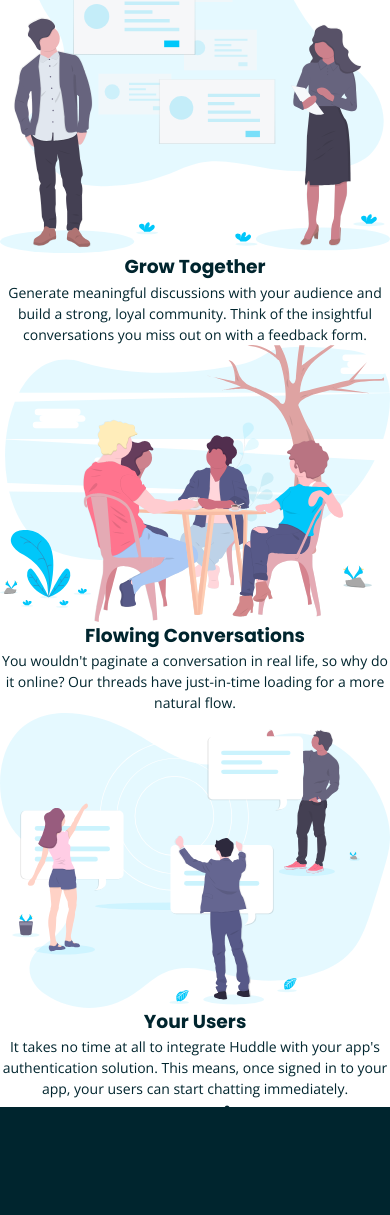
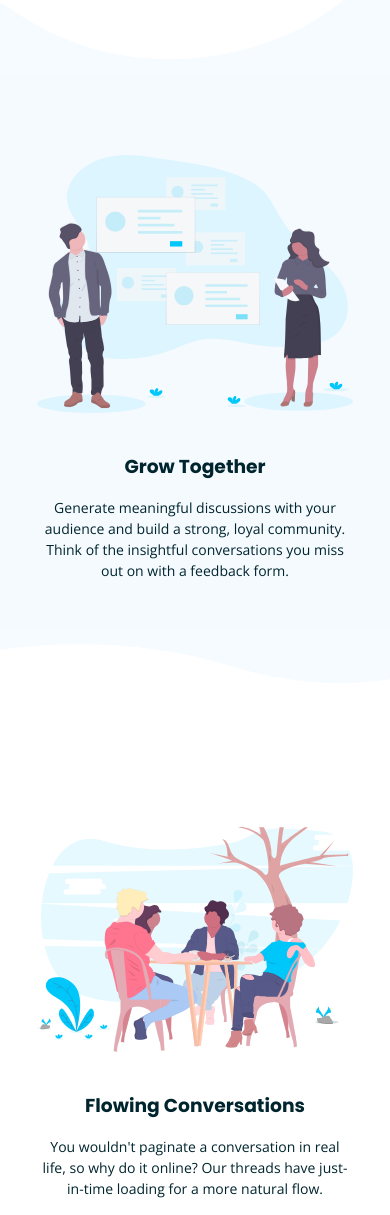
Before and after one commit to spaprocki/huddle-landing-page-curved-sections, a website: page index.html in a window 390 px wide. Shown: the part 1352-2567 px from the top of the page. Drawn offline with nearby package versions, Linux system fonts and the light colour scheme.

Commit message:
finished mobile stories section

```diff
--- a/index.html
+++ b/index.html
@@ -83,13 +83,13 @@
 
       <section class="stories">
         <ul class="stories__list">
-          <li class="story">
+          <li class="story story--blue-1">
             <img
               src="./images/illustration-grow-together.svg"
               alt=""
               class="story__img img img--story"
             />
-            <div class="textbox textbox--stories">
+            <div class="story__textbox textbox textbox--stories">
               <h3 class="heading heading-stories">Grow Together</h3>
               <p class="paragraph paragraph--stories">
                 Generate meaningful discussions with your audience and build a
@@ -98,13 +98,13 @@
               </p>
             </div>
           </li>
-          <li class="story">
+          <li class="story story--white">
             <img
               src="./images/illustration-flowing-conversation.svg"
               alt=""
               class="story__img img img--story"
             />
-            <div class="textbox textbox--stories">
+            <div class="story__textbox textbox textbox--stories">
               <h3 class="heading heading-stories">Flowing Conversations</h3>
               <p class="paragraph paragraph--stories">
                 You wouldn't paginate a conversation in real life, so why do it
@@ -113,13 +113,13 @@
               </p>
             </div>
           </li>
-          <li class="story">
+          <li class="story story--blue-2">
             <img
               src="./images/illustration-your-users.svg"
               alt=""
               class="story__img img img--story"
             />
-            <div class="textbox textbox--stories">
+            <div class="story__textbox textbox textbox--stories">
               <h3 class="heading heading-stories">Your Users</h3>
               <p class="paragraph paragraph--stories">
                 It takes no time at all to integrate Huddle with your app's
--- a/sass/components/_stats.scss
+++ b/sass/components/_stats.scss
@@ -7,7 +7,8 @@
 
     @include respond(medium-screen) {
         flex-direction: row;
-        justify-content: space-between;
+        justify-content: center;
+        column-gap: scaleSize(88px, 340px, 768px, 1440px);
     }
 
     &__item {
--- /dev/null
+++ b/sass/components/_story.scss
@@ -0,0 +1,74 @@
+.story {
+    @include flex-column-align-center;
+    position: relative;
+
+    &--white {
+        margin-top: 193px;
+        padding: 0 scaleSize(36px, 72px, 375px, 768px) 0 scaleSize(36px, 72px, 375px, 768px);
+
+    }
+
+
+    &--blue-1 {
+
+        background-color: $color-very-pale-blue;
+        padding: 84px scaleSize(36px, 72px, 375px, 768px) 53px scaleSize(36px, 72px, 375px, 768px);
+
+        &:before {
+            content: '';
+            position: absolute;
+            background-image: url("/images/bg-section-top-mobile-1.svg");
+            background-size: 100% auto;
+            background-repeat: no-repeat;
+            background-position: bottom left;
+            height: 30vw;
+            width: 100%;
+            top: -29vw;
+        }
+
+        &::after {
+            content: '';
+            position: absolute;
+            background-image: url("/images/bg-section-bottom-mobile-1.svg");
+            background-size: 100% auto;
+            background-repeat: no-repeat;
+            background-position: top left;
+            height: 14vw;
+            width: 100%;
+            bottom: -13vw;
+        }
+
+    }
+
+    &--blue-2 {
+        margin-top: 223px;
+
+        background-color: $color-very-pale-blue;
+        padding: 16px scaleSize(36px, 72px, 375px, 768px) 113px scaleSize(36px, 72px, 375px, 768px);
+
+        &:before {
+            content: '';
+            position: absolute;
+            background-image: url("/images/bg-section-top-mobile-2.svg");
+            background-size: 100% auto;
+            background-repeat: no-repeat;
+            background-position: bottom left;
+            height: 28vw;
+            width: 100%;
+            top: -27vw;
+        }
+
+        &::after {
+            content: '';
+            position: absolute;
+            background-image: url("/images/bg-section-bottom-mobile-2.svg");
+            background-size: 100% auto;
+            background-repeat: no-repeat;
+            background-position: top left;
+            height: 27vw;
+            width: 100%;
+            bottom: -26vw;
+        }
+
+    }
+}
--- a/sass/components/_textbox.scss
+++ b/sass/components/_textbox.scss
@@ -19,29 +19,21 @@
         }
     }
 
-    &--quote {
-        @include flex-column-align-center;
-        padding: 0 1rem;
-        gap: 2.5rem;
-        max-width: 35.8125rem;
+    &--stories {
+        margin-top: 40px;
 
         @include respond(stats) {
             align-items: flex-start;
-            text-align: left;
-            padding: 0;
-            max-width: 21.875rem;
         }
-    }
 
-    &--quote-author {
-        @include flex-column-align-center;
-        @include respond(stats) {
-            align-items: flex-start;
-            text-align: left;
-        }
-        @include respond(big-screen) {
-            align-items: flex-start;
-            text-align: left;
+        & .paragraph {
+            margin-top: scaleSize(16px, 26px, 375px, 768px);
+            max-width: 520px;
+
+            @include respond(stats) {
+                margin-top: scaleSize(16px, 26px, 375px, 768px);
+                width: scaleSize(320px, 520px, 768px, 1440px);
+            }
         }
     }
 }
--- a/sass/layout/_footer.scss
+++ b/sass/layout/_footer.scss
@@ -1,5 +1,5 @@
 .footer {
-    margin-top: clamp(-464px, calc(-94.91vw + 16.56rem), -91px);
+    // margin-top: clamp(-464px, calc(-94.91vw + 16.56rem), -91px);
     width: 100%;
     padding:    clamp(190px, calc(88.04vw + -8.76rem), 536px)
                 clamp(1rem, calc(6.11vw + -0.43rem), 2.5rem)
@@ -10,7 +10,7 @@
     @include flex-column-align-center;
 
     @include respond(medium-screen) {
-        margin-top: clamp(-464px, calc(29.61vw + -43.21rem), -265px);
+        // margin-top: clamp(-464px, calc(29.61vw + -43.21rem), -265px);
         max-width: 90rem;
         padding:    clamp(360px, calc(-26.19vw + 46.07rem), 536px)
                     clamp(1rem, calc(6.11vw + -0.43rem), 2.5rem)
--- a/sass/main.scss
+++ b/sass/main.scss
@@ -14,6 +14,7 @@
 @import "components/nav";
 @import "components/social-media-panel";
 @import "components/stats";
+@import "components/story";
 @import "components/textbox";
 
 @import "layout/buttons-container";
--- a/sass/pages/_home.scss
+++ b/sass/pages/_home.scss
@@ -1,10 +1,14 @@
 .main {
     width: 100%;
+    // background-color: black;
+    z-index: 1;
+
 
     & > * {
         width: 100%;
         @include flex-column-align-center;
     }
+}
 
 .hero {
         padding: 0 scaleSize(36px, 72px, 375px, 768px);
@@ -25,4 +29,7 @@
             margin-top: 120px;
         }
     }
-}
+
+    .stories {
+        margin-top: 35vw;
+    }
```
Also changed, not shown: css/style.css, 1 other file.
